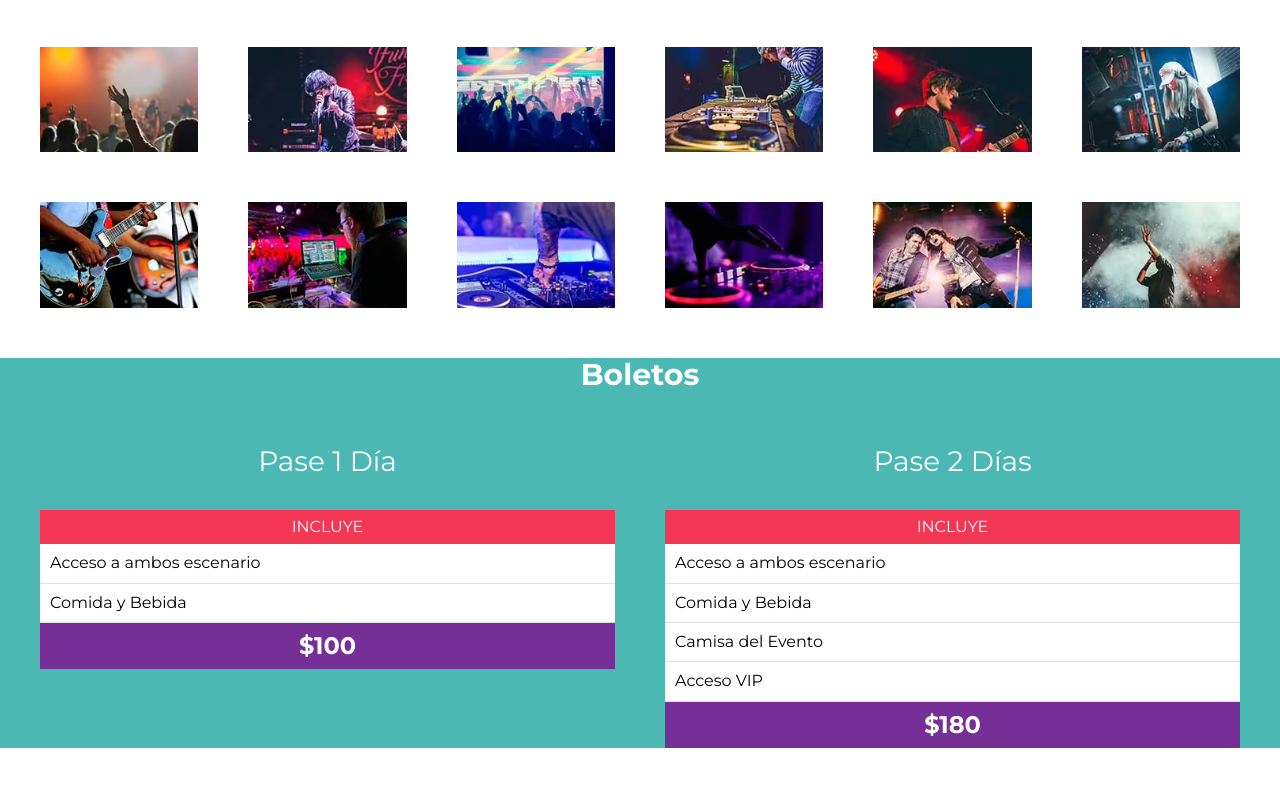
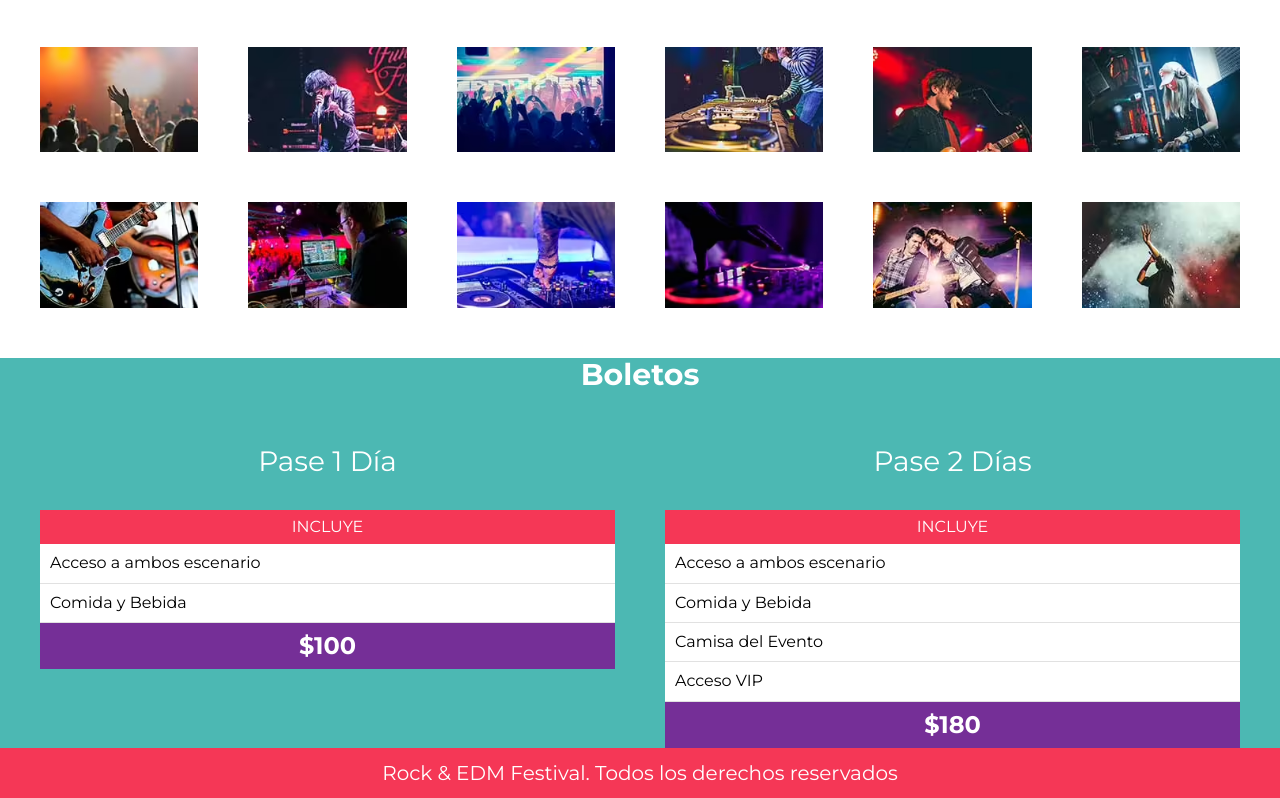
Before and after one commit to IsraelSantizo98/festivalMusical, a website: page index.html in a window 1280 px wide. Shown: the part 2952-3750 px from the top of the page. Before the commit the page ends 3700 px from the top, so only its background shows below. Drawn offline with Linux system fonts and the light colour scheme.

Commit message:
Creacion de footer

```diff
--- a/index.html
+++ b/index.html
@@ -201,8 +201,10 @@
                 </footer>
             </div>
         </div>
-
     </section>
+    <footer class="site-footer">
+        <p>Rock & EDM Festival. Todos los derechos reservados</p>
+    </footer>
     <script src="build/js/app.js"></script>
 </body>
 </html>
--- /dev/null
+++ b/src/scss/layout/_footer.scss
@@ -0,0 +1,10 @@
+@use 'base/variable' as v;
+.site-footer{
+    background-color: v.$rosa;
+    padding: 1rem;
+    p{
+        margin: 0;
+        color: v.$blanco;
+        text-align: center;
+    }
+}
--- a/src/scss/layout/_index.scss
+++ b/src/scss/layout/_index.scss
@@ -4,3 +4,4 @@
 @forward 'lineup';
 @forward 'galeria';
 @forward 'boletos';
+@forward 'footer';
```
Also changed, not shown: build/css/app.css.
